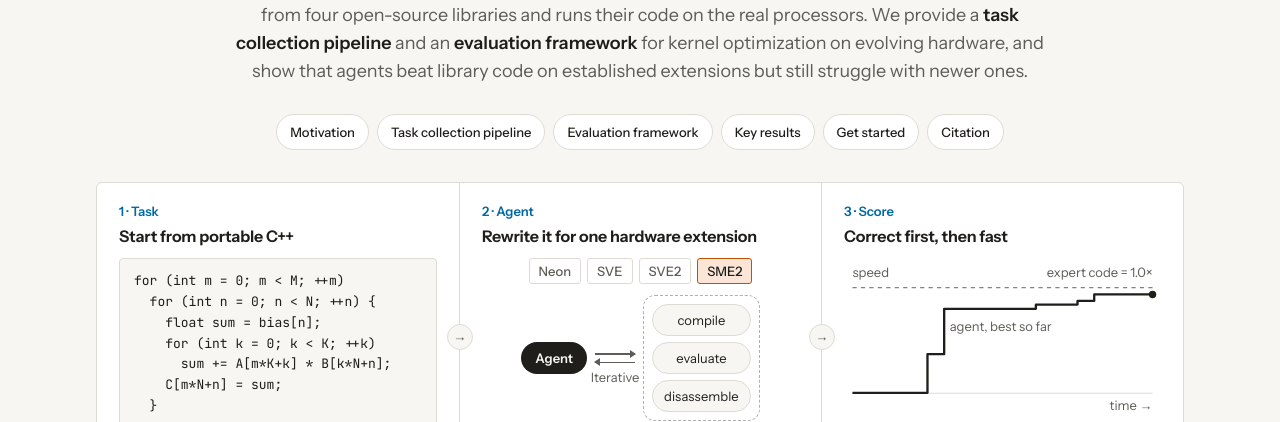
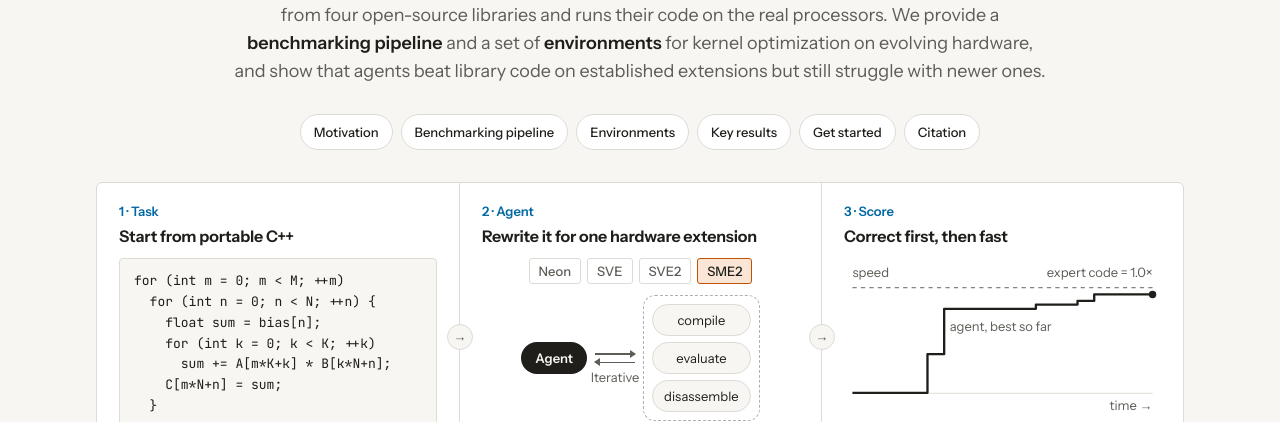
Before and after one commit to StigLidu/KernelShift, a plain HTML site: page index.html in a window 1280 px wide. Shown: the part 371-793 px from the top of the page. Drawn offline with Linux system fonts and the light colour scheme.

Commit message:
Describe KernelShift as a benchmarking pipeline and a set of environments (matches the paper)
Co-Authored-By: Claude Opus 5.5 <noreply@anthropic.com>

```diff
--- a/index.html
+++ b/index.html
@@ -456,11 +456,11 @@ footer .wrap { display: flex; flex-wrap: wrap; gap: 8px 24px; justify-content: s
         <h1>Kernel<span class="shift">Shift</span></h1>
         <p class="sub">Benchmarking Kernel Optimization Across Evolving Hardware</p>
         <p class="authors"><span class="names">Shuaiwei Huang<sup>1*</sup>, Weihua Du<sup>1*</sup>, Allen Wu<sup>1*</sup>, Ivan Fox<sup>2</sup>, Manupa Karunaratne<sup>2</sup>, Yiming Yang<sup>1</sup>, Sean Welleck<sup>1</sup></span><span class="aff"><sup>1</sup>Carnegie Mellon University · <sup>2</sup>Arm Ltd. · <sup>*</sup>Equal contribution</span></p>
-        <p class="lede">Each new generation of Arm processors adds instruction-set extensions, shifting over time, and the fastest code has to be rewritten to use them. <span class="sc">KernelShift</span> gives agents 101 real optimization tasks from four open-source libraries and runs their code on the real processors. We provide a <b>task collection pipeline</b> and an <b>evaluation framework</b> for kernel optimization on evolving hardware, and show that agents beat library code on established extensions but still struggle with newer ones.</p>
+        <p class="lede">Each new generation of Arm processors adds instruction-set extensions, shifting over time, and the fastest code has to be rewritten to use them. <span class="sc">KernelShift</span> gives agents 101 real optimization tasks from four open-source libraries and runs their code on the real processors. We provide a <b>benchmarking pipeline</b> and a set of <b>environments</b> for kernel optimization on evolving hardware, and show that agents beat library code on established extensions but still struggle with newer ones.</p>
         <nav class="pills" aria-label="Sections">
           <a class="pill" href="#generations">Motivation</a>
-          <a class="pill" href="#pipeline">Task collection pipeline</a>
-          <a class="pill" href="#how">Evaluation framework</a>
+          <a class="pill" href="#pipeline">Benchmarking pipeline</a>
+          <a class="pill" href="#how">Environments</a>
           <a class="pill" href="#results">Key results</a>
           <a class="pill" href="#start">Get started</a>
           <a class="pill" href="#cite">Citation</a>
@@ -570,12 +570,12 @@ footer .wrap { display: flex; flex-wrap: wrap; gap: 8px 24px; justify-content: s
   <section id="pipeline">
     <div class="wrap">
       <div class="head">
-        <p class="label">Task collection pipeline</p>
+        <p class="label">Benchmarking pipeline</p>
         <h2><span class="tool">kgen</span>: an agent builds the tasks, people check them</h2>
         <p class="lede"><span class="tool">kgen</span> is our command-line toolkit for turning code from open-source libraries into benchmark tasks, with skills for agents to follow step by step. A coding agent runs it; people make the few decisions and verify the result.</p>
       </div>
       <div class="pipe">
-        <div class="flow" role="img" aria-label="Task collection pipeline: open-source libraries and real model runs go through agent-assisted, human-verified task construction; four skills produce the task spec, real workloads, starting code and expert code of each task">
+        <div class="flow" role="img" aria-label="Benchmarking pipeline: open-source libraries and real model runs go through agent-assisted, human-verified task construction; four skills produce the task spec, real workloads, starting code and expert code of each task">
           <div class="src">
             <div class="box" data-stage="src"><b>Open-source libraries</b><span>ncnn · llama.cpp · SIMD Loops · KleidiAI</span></div>
             <div class="box" data-stage="runs"><b>Real model runs</b><span>vision · LLM</span></div>
@@ -621,7 +621,7 @@ footer .wrap { display: flex; flex-wrap: wrap; gap: 8px 24px; justify-content: s
   <section id="how">
     <div class="wrap">
       <div class="head">
-        <p class="label">Evaluation framework</p>
+        <p class="label">Environments</p>
         <h2>Any agent, measured on the real processor</h2>
         <p class="lede">Agents connect to the KernelShift server. Every agent gets the same toolkit, and each call runs on a machine with the target processor.</p>
       </div>
```
Also changed, not shown: docs/index.html (+1 -1 lines).
